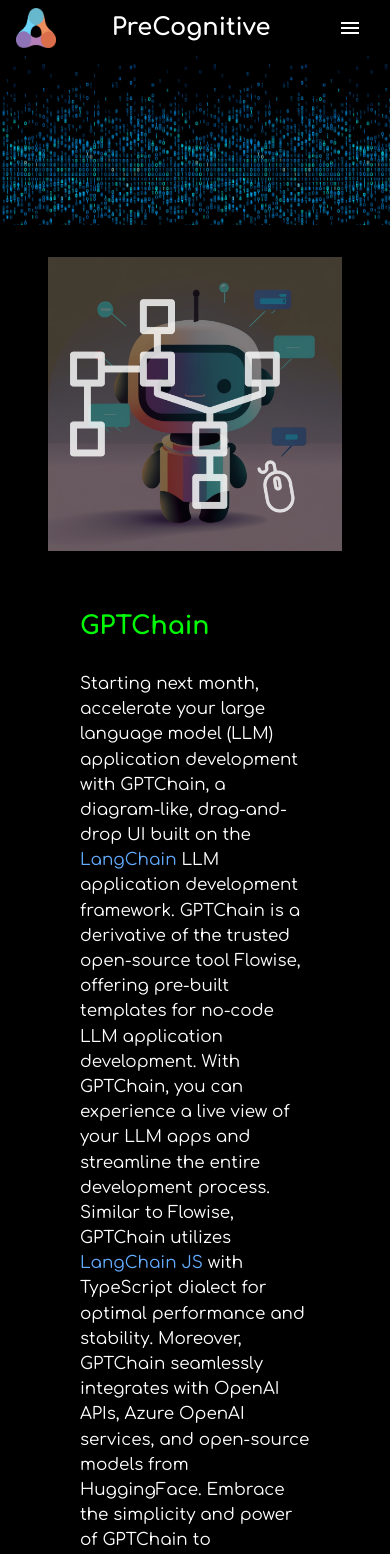
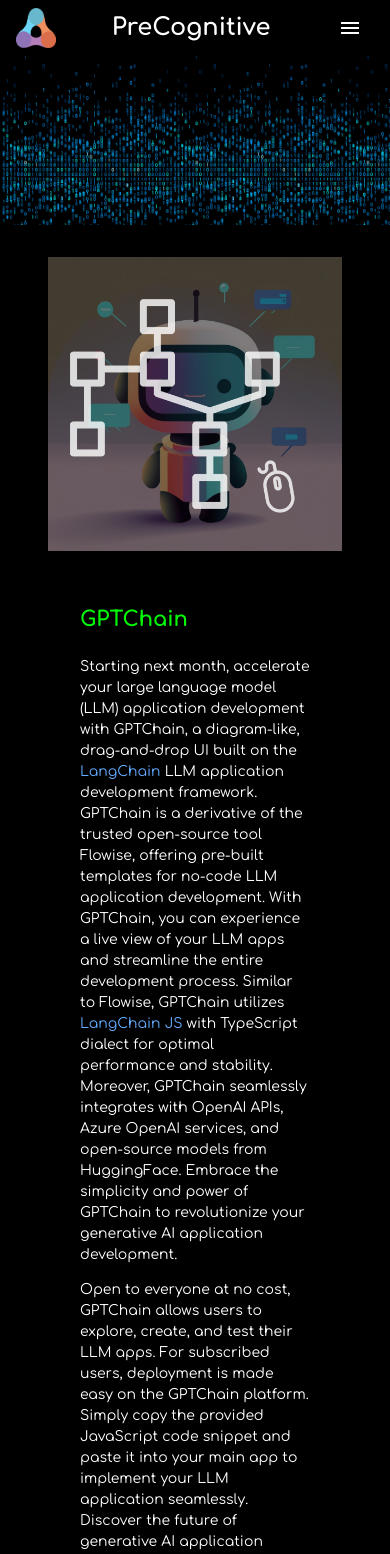
Before and after one commit to Rawichote-PreCognitive/PreCognitiveAI-Next-MUI, a Next.js app: page / in a window 390 px wide. Shown: the top 1554 px of the page. Built offline with nearby package versions, Linux system fonts and the light colour scheme.

Commit message:
resposive-smaller font size for small screen

```diff
--- a/src/app/MarkdownContent.js
+++ b/src/app/MarkdownContent.js
@@ -13,7 +13,7 @@
 
   return (
     <>
-      <Box id={id} sx={mainStyle} >
+      <Box id={id} sx={mainStyle}>
         <Container>
           <Box sx={{ display: 'flex', flexDirection: { xs: 'column', md: 'row' }, gap: 4 }}>
             {imgSrc && (
@@ -27,7 +27,7 @@
                 />
               </Box>
             )}
-            <Box className={styles.markdownContent} sx={{ flex: 1 }}>
+            <Box className={styles.markdownContent} sx={{flex: 1}}>
               <ReactMarkdown>{content}</ReactMarkdown>
             </Box>
           </Box>
--- a/src/app/page.module.css
+++ b/src/app/page.module.css
@@ -1,6 +1,5 @@
 /* page.module.css */
 /* Add any page-specific styles here */
-
 
 .inputField input[type="text"],
 .inputField input[type="password"],
@@ -20,16 +19,22 @@
 /* Markdown Content Styles */
 .markdownContent {
   font-family: "Comfortaa", cursive;
-  color: white;
-  background-color: rgb(0, 0, 0);
+  color: #ffffff; /* white */
+  background-color: #000000; /* black */
   line-height: 1.5;
   padding: 0 2rem;
-  font-size: 1.05rem;
+  font-size: 1.05rem !important; /* Ensure this is overridden */
   font-weight: 400;
 }
 
+@media (max-width: 600px) {
+  .markdownContent {
+    font-size: 0.875rem !important; /* Smaller font size for small screens */
+  }
+}
+
 .markdownContent h1 {
-  color: rgb(4, 249, 8);
+  color: #04f908; /* neon green */
   font-weight: bold !important;
   font-size: 2em;
   margin-top: 1em;
@@ -37,7 +42,7 @@
 }
 
 .markdownContent h2 {
-  color: rgb(4, 249, 8);
+  color: #04f908; /* neon green */
   font-weight: bold !important;
   font-size: 1.5em;
   margin-top: 1em;
@@ -45,7 +50,7 @@
 }
 
 .markdownContent h3 {
-  color: rgb(4, 249, 8);
+  color: #04f908; /* neon green */
   font-weight: bold !important;
   font-size: 1.17em;
   margin-top: 1em;
@@ -59,7 +64,7 @@
 
 .markdownContent strong {
   font-weight: bold !important;
-  color: rgb(4, 249, 8);
+  color: #04f908; /* neon green */
 }
 
 .markdownContent a {
@@ -88,16 +93,16 @@
 
 .markdownContent code {
   font-family: monospace;
-  background-color: #333;
-  color: #fff;
+  background-color: #333333; /* dark grey */
+  color: #ffffff; /* white */
   padding: 0.2em 0.4em;
   border-radius: 3px;
 }
 
 .markdownContent pre {
   font-family: monospace;
-  background-color: #333;
-  color: #fff;
+  background-color: #333333; /* dark grey */
+  color: #ffffff; /* white */
   padding: 0.5em;
   border-radius: 3px;
   overflow: auto;
```
